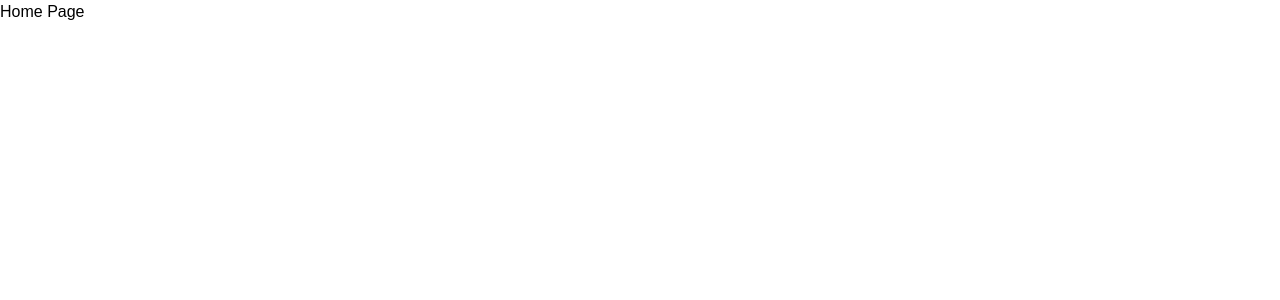
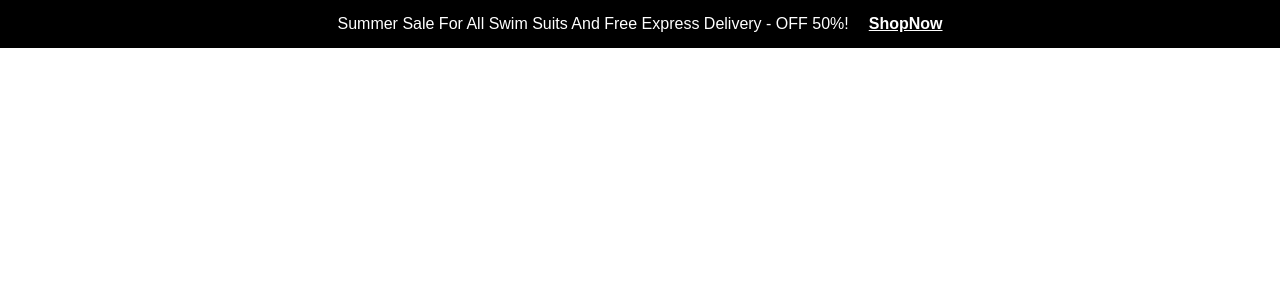
Before and after one commit to HosseinYasinzade/shoping-site, a Next.js app: page / in a window 1280 px wide. Shown: the top 300 px of the page. Built offline with nearby package versions, Linux system fonts and the light colour scheme.

Commit message:
feat : top header complete

```diff
--- a/app/page.tsx
+++ b/app/page.tsx
@@ -1,3 +1,5 @@
+import TopHeader from "@/components/molecules/TopHeader";
+
 export default function Home() {
-  return <h1>Home Page</h1>;
+  return <TopHeader />;
 }
--- /dev/null
+++ b/components/atoms/Links/Links.tsx
@@ -0,0 +1,30 @@
+import Link from "next/link";
+
+const variantStyles = {
+  "white-text": "text-white",
+} as const;
+
+type Variant = keyof typeof variantStyles;
+
+type Props = {
+  text: string;
+  variant: Variant;
+  className?: string;
+  href?: string;
+};
+
+export default function Links({
+  text,
+  variant,
+  className = "",
+  href = "#",
+}: Props) {
+  return (
+    <Link
+      href={href}
+      className={`${variantStyles[variant]} ${className} font-bold underline`.trim()}
+    >
+      {text}
+    </Link>
+  );
+}
--- /dev/null
+++ b/components/molecules/TopHeader.tsx
@@ -0,0 +1,18 @@
+import Text from "../atoms/Text/text";
+import Links from "../atoms/Links/Links";
+
+function TopHeader() {
+  return (
+    <header className="bg-black py-3">
+      <div className="flex justify-center gap-5">
+        <Text
+          text="Summer Sale For All Swim Suits And Free Express Delivery - OFF 50%!"
+          variant="white-text"
+        />
+        <Links text="ShopNow" variant={"white-text"} href="#" />
+      </div>
+    </header>
+  );
+}
+
+export default TopHeader;
```
Also changed, not shown: components/atoms/Links/readme.md (added), components/atoms/Text/readme.md (renamed from components/atoms/readme.md), components/atoms/Text/text.tsx (renamed from components/atoms/text.tsx).
